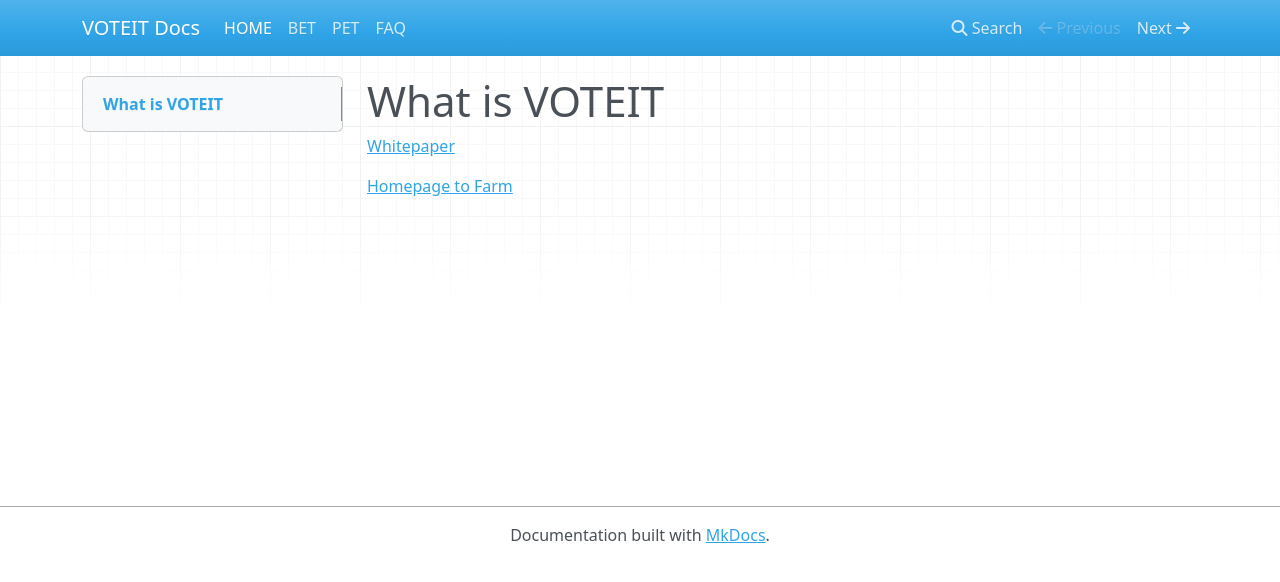
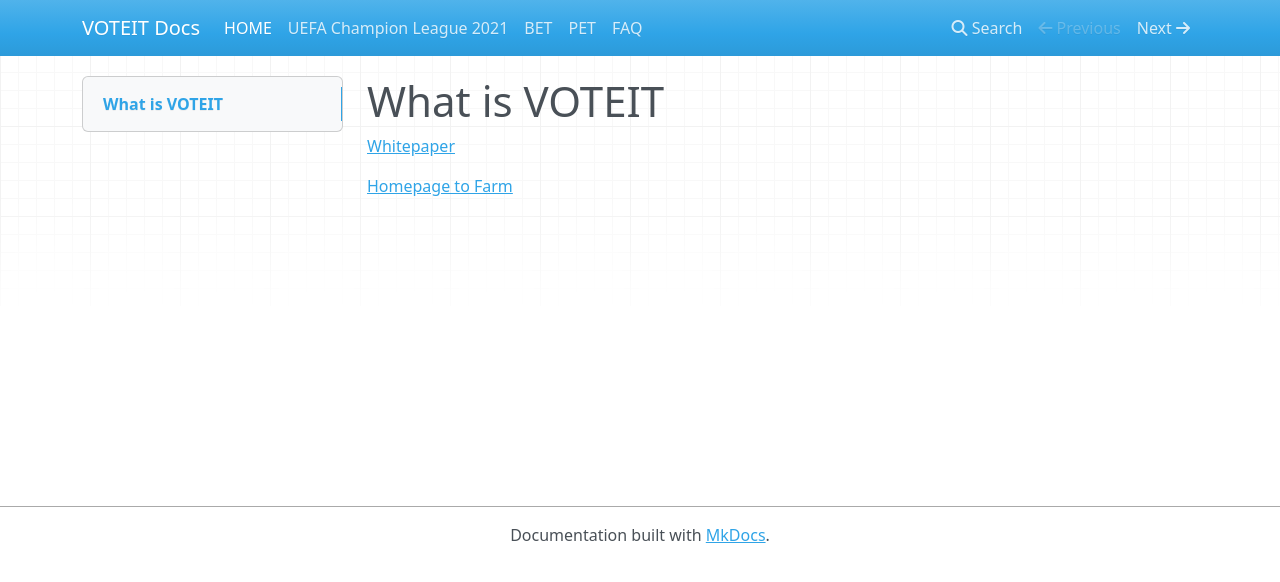
Before and after one commit to voteit-top/voteit, an MkDocs documentation site: the page built from docs/index.md, in a window 1280 px wide. Shown: the top 582 px of the page. Built offline with MkDocs 1.6.1, drawn with Linux system fonts in a browser that asks for light colours; nearby versions of some CDN libraries.

Commit message:
Update mkdocs.yml

```diff
--- a/mkdocs.yml
+++ b/mkdocs.yml
@@ -1,6 +1,7 @@
 site_name: VOTEIT Docs
 nav:
     - HOME: 'index.md'
+    - UEFA Champion League 2021: 'uefa2021.md'
     - BET: 'bet.md'
     - PET: 'pet.md'
     - FAQ: 'FAQ.md'
```
